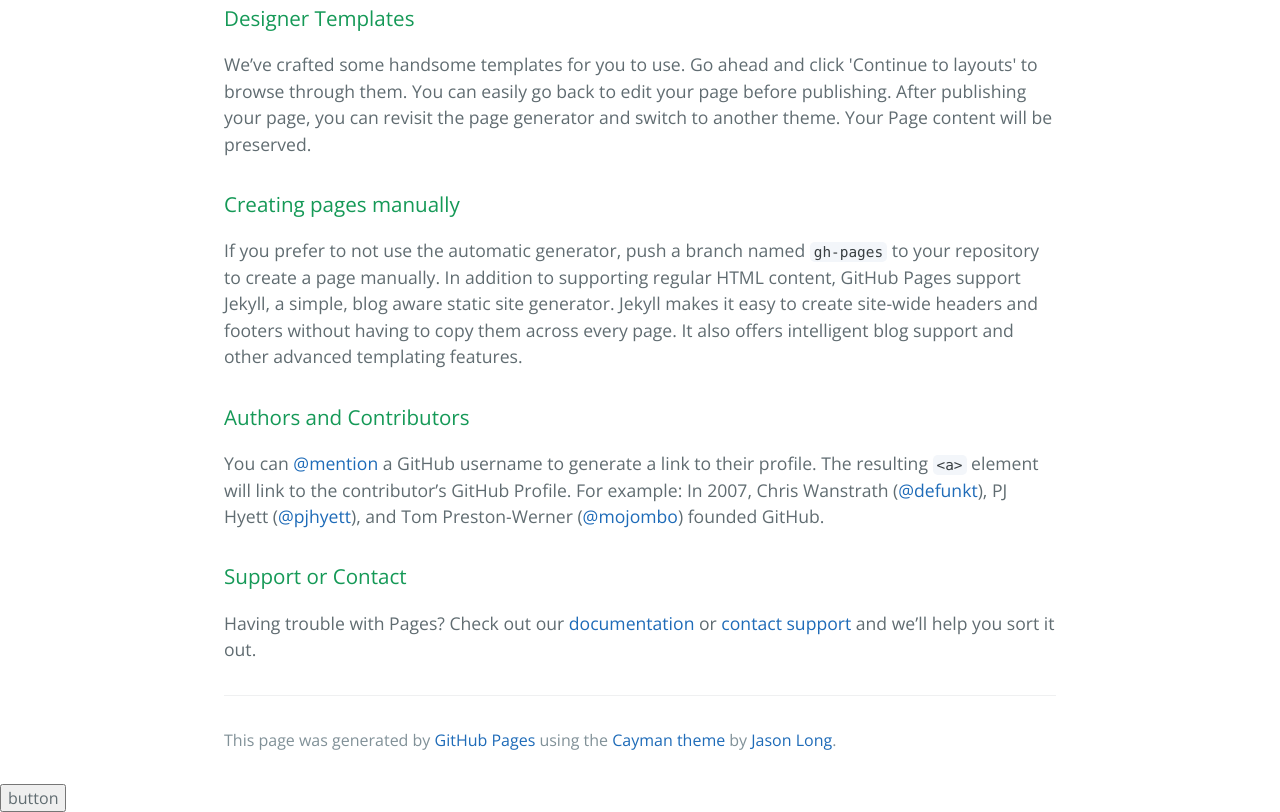
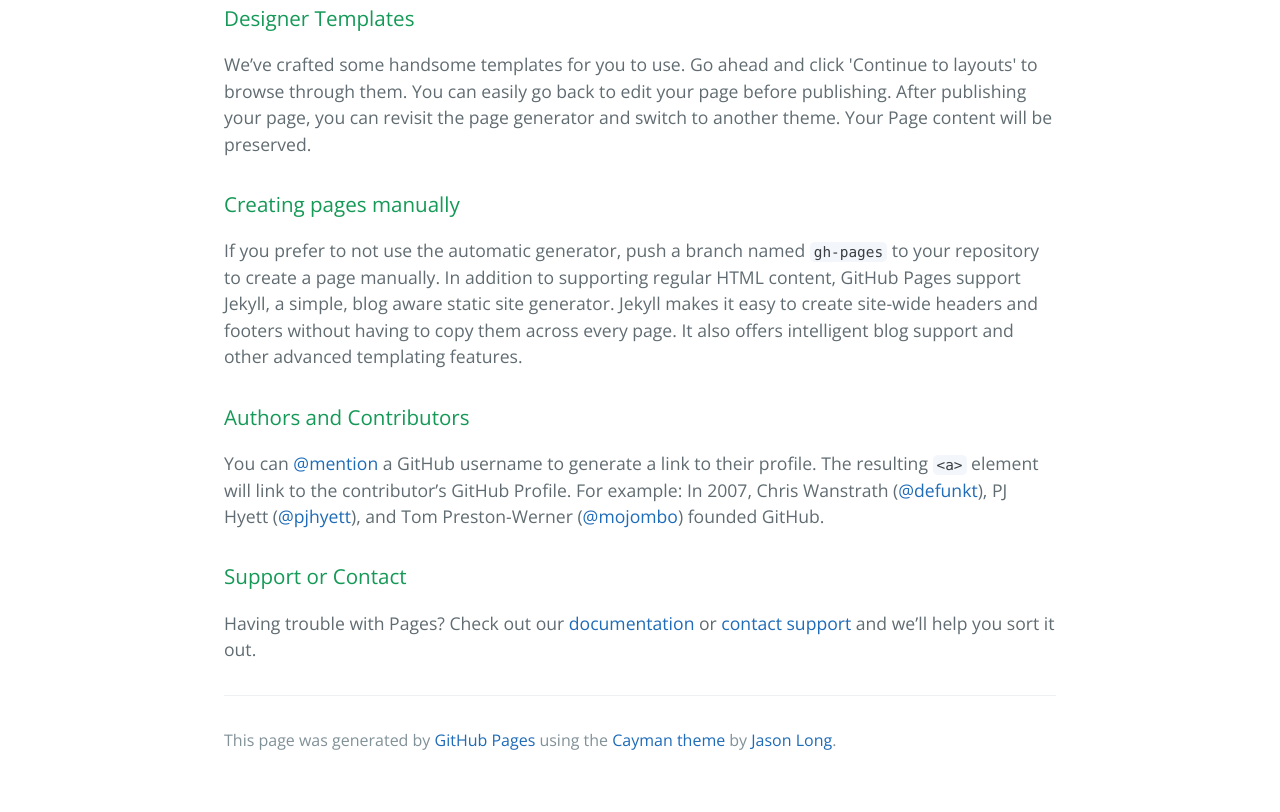
Before and after one commit to tsoss/tsoss.github.io, a plain HTML site: page index.html in a window 1280 px wide. Shown: the part 532-1344 px from the top of the page. After the commit the page ends 1316 px from the top, so only its background shows below. Drawn offline with nearby package versions, Linux system fonts and the light colour scheme.

```diff
--- a/index.html
+++ b/index.html
@@ -48,6 +48,6 @@
 
     </section>
 
-  <input id="Button1" type="button" value="button" />
+
   </body>
 </html>
```
